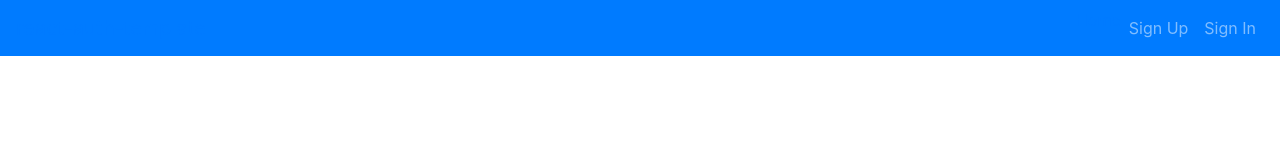
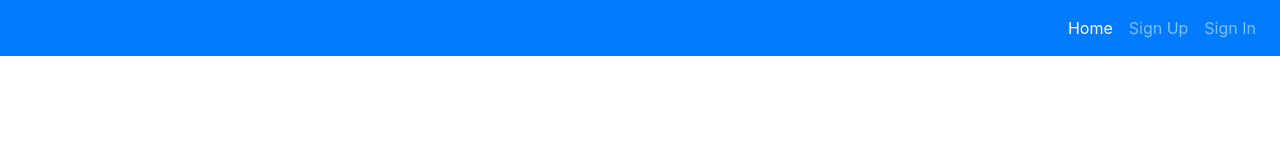
Before and after one commit to benjenkinsv95/browser-router-test, a React app: page / in a window 1280 px wide. Shown: the top 160 px of the page. Built offline with nearby package versions, Linux system fonts and the light colour scheme.

Commit message:
Add navlink class to home

```diff
--- a/src/components/Header/Header.js
+++ b/src/components/Header/Header.js
@@ -19,7 +19,7 @@ const unauthenticatedOptions = (
 
 const alwaysOptions = (
   <Fragment>
-    <NavLink to="/">Home</NavLink>
+    <NavLink to="/" className='nav-link'>Home</NavLink>
   </Fragment>
 )
 
```
